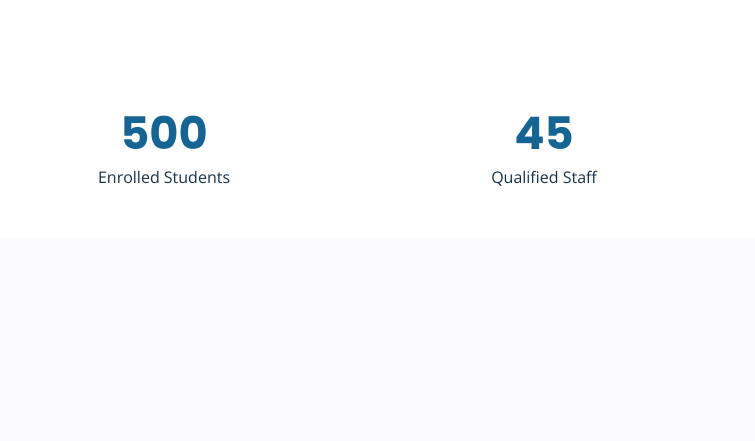
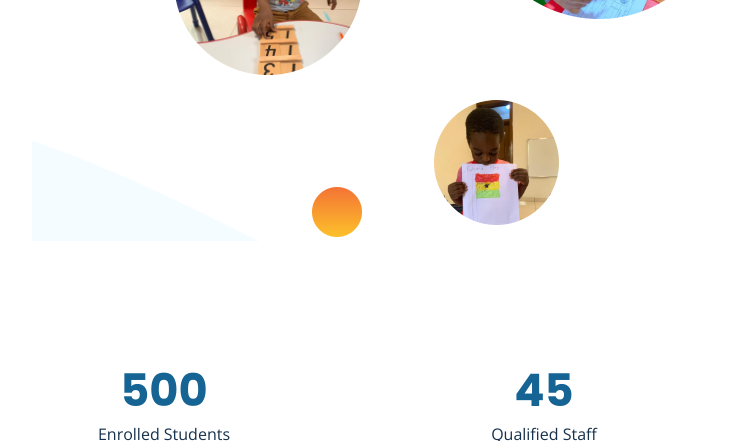
Before and after one commit to leaksw1/scool, a plain HTML site: page index.html in a window 1280 px wide. Shown: the part 2191-2632 px from the top of the page, without its empty margins (96-851 px from the left). Before the commit the page ends 2428 px from the top, so only its background shows below. Drawn offline with nearby package versions, Linux system fonts and the light colour scheme.

Commit message:
Update index.html

```diff
--- a/index.html
+++ b/index.html
@@ -93,7 +93,7 @@
 
     <!-- Image Content -->
     <div class="s2-image">
-      <img src="brilliant-intl-school/public/img/logo1.png" alt="Bright Steps Image" />
+      <img src="brilliant-intl-school/public/img/IMG_5151.PNG" alt="Bright Steps Image" />
     </div>
   </div>
 </section>
```
